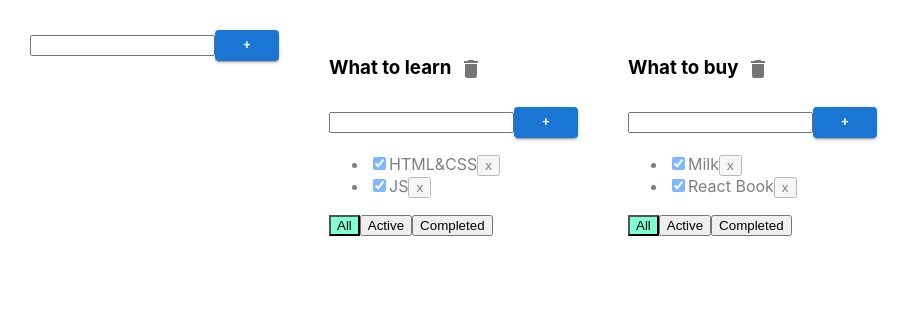
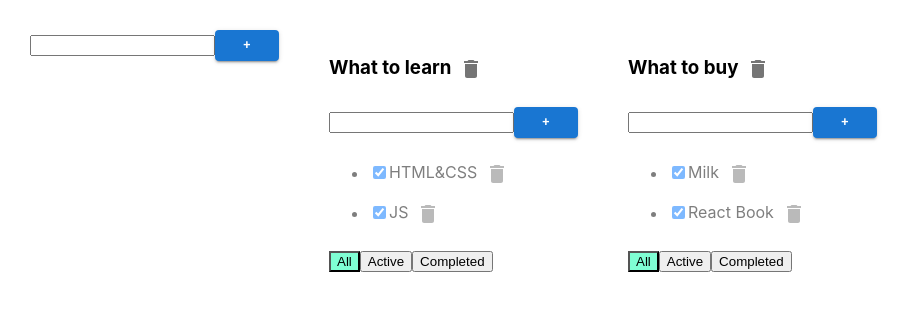
Before and after one commit to slice-0f-C0de/it-incubator-todolist-ts-07, a React (Create React App) app: page / in a window 1280 px wide. Shown: the top 310 px of the page, without its empty margins (0-911 px from the left). Built offline with nearby package versions, Linux system fonts and the light colour scheme.

Commit message:
delete button for tasks

```diff
--- a/src/Todolist.tsx
+++ b/src/Todolist.tsx
@@ -64,7 +64,9 @@ export function Todolist(props: PropsType) {
                     return <li key={t.id} className={t.isDone ? "is-done" : ""}>
                         <input type="checkbox" onChange={onChangeHandler} checked={t.isDone}/>
                         <EditableSpan value={t.title} onChange={onTitleChangeHandler} />
-                        <button onClick={onClickHandler}>x</button>
+                        <IconButton onClick={onClickHandler}>
+                            <Delete/>
+                        </IconButton>
                     </li>
                 })
             }
```
